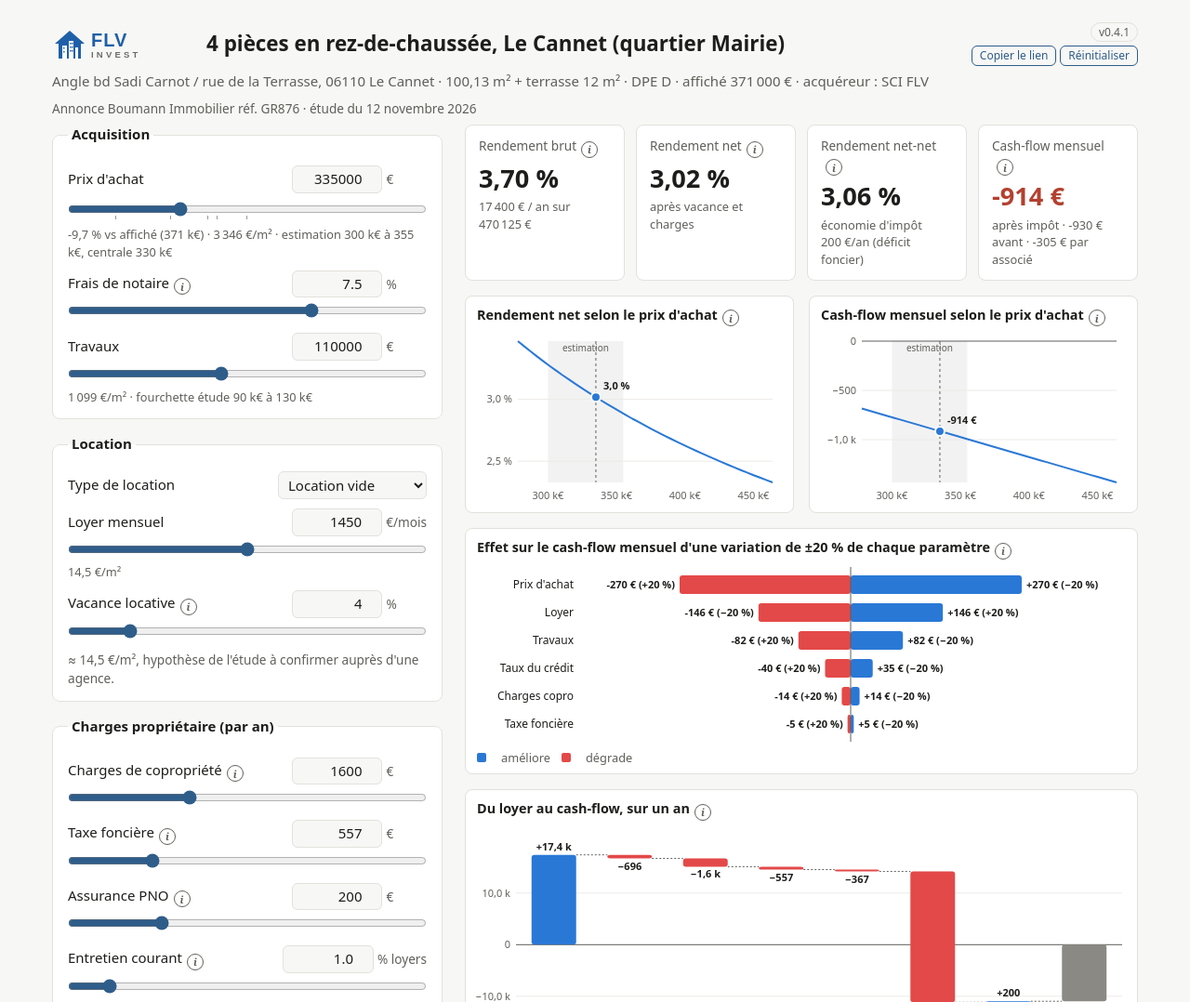
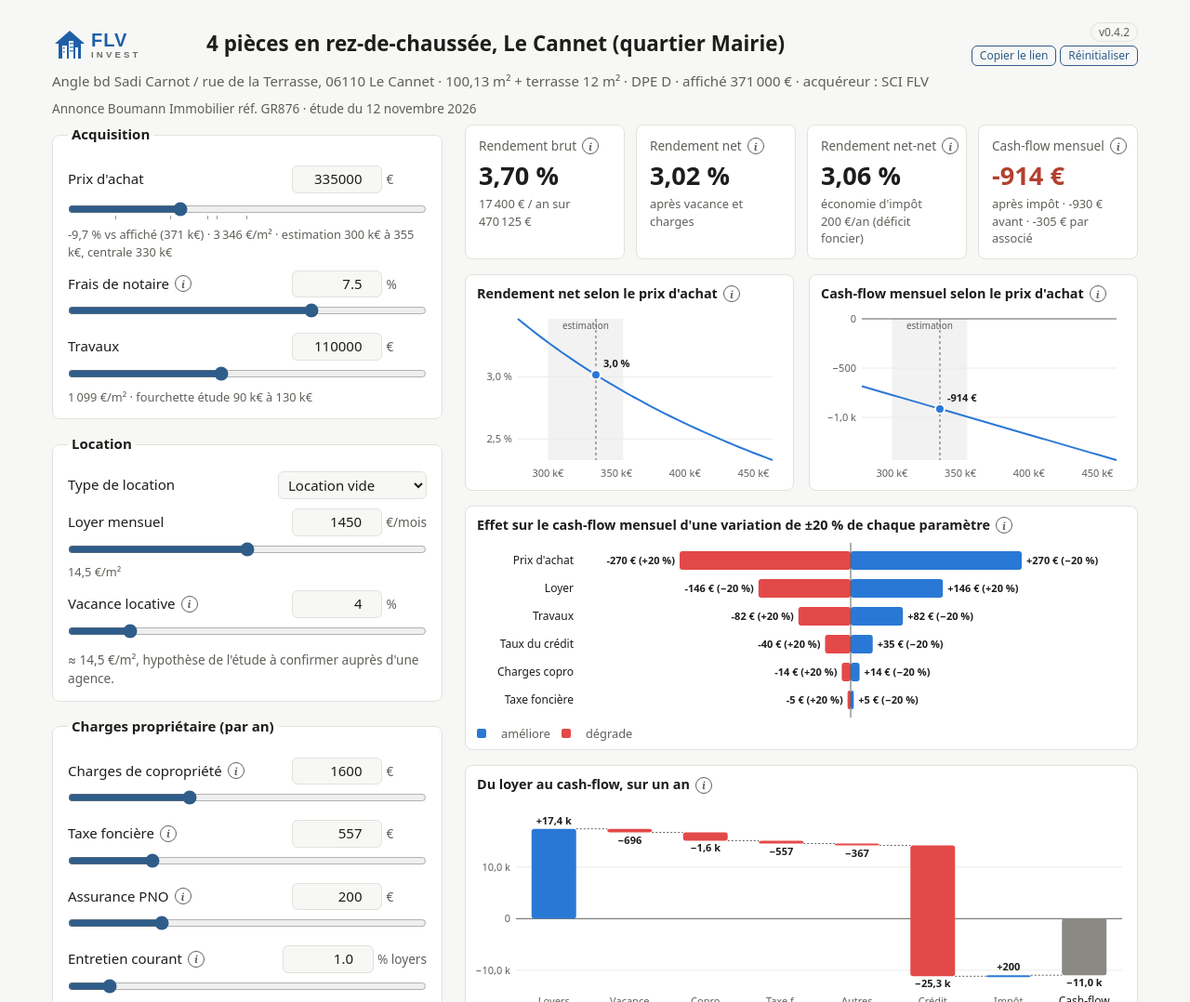
Before and after one commit to Fraer/immo-simu, a plain HTML site: page index.html in a window 1280 px wide. Shown: the top 1078 px of the page at 93% size. Drawn offline with Linux system fonts and the light colour scheme.

Commit message:
Center the "i" icons on their labels (v0.4.2)
Icons sat 5 px below the text and wrapped to a new line on narrow tiles
and long titles. Labels are now inline-flex with centered items; tile
titles no longer wrap.

Co-Authored-By: Claude Opus 5.5 <noreply@anthropic.com>

```diff
--- a/css/style.css
+++ b/css/style.css
@@ -117,9 +117,10 @@ input[type="number"], select {
 }
 input[type="number"] { width: 6.5em; text-align: right; font-variant-numeric: tabular-nums; }
 input[type="range"] { width: 100%; accent-color: var(--accent); margin: 6px 0 0; }
-.etiquette { display: inline; }
+.etiquette { display: inline-flex; align-items: center; gap: 6px; }
+.tuile-titre .etiquette > span { white-space: nowrap; }
 .fixe { font-variant-numeric: tabular-nums; }
-.info-ancre { display: inline-flex; vertical-align: -3px; margin-left: 5px; }
+.info-ancre { display: inline-flex; flex: none; }
 button.info {
   width: 18px; height: 18px; padding: 0;
   border-radius: 50%;
@@ -228,7 +229,7 @@ tr.total.negatif td { color: var(--negatif); }
   padding: 10px 8px 6px;
   min-width: 0;
 }
-.viz figcaption { font-weight: 600; font-size: 0.9rem; padding: 0 4px 4px; }
+.viz figcaption { font-weight: 600; font-size: 0.9rem; padding: 0 4px 4px; display: flex; align-items: center; gap: 6px; }
 .viz svg { display: block; max-width: 100%; height: auto; overflow: visible; }
 .viz-grille { stroke: var(--viz-grille); stroke-width: 1; }
 .viz-zero { stroke: var(--texte-2); stroke-width: 1; }
--- a/js/app.js
+++ b/js/app.js
@@ -141,7 +141,7 @@ function info(cle) {
 }
 
 // Label text followed by its "i" button when the glossary explains it.
-const etiquette = (texte, cle) => el("span", { class: "etiquette" }, texte, info(cle));
+const etiquette = (texte, cle) => el("span", { class: "etiquette" }, el("span", {}, texte), info(cle));
 
 function rendreControles() {
   const racine = $("#controles");
--- a/js/version.js
+++ b/js/version.js
@@ -1,3 +1,3 @@
 // Single source of the app version (semver). Bump on each release:
 // major = incompatible change (URL or JSON format), minor = new feature, patch = fix.
-export const VERSION = "0.4.1";
+export const VERSION = "0.4.2";
```
